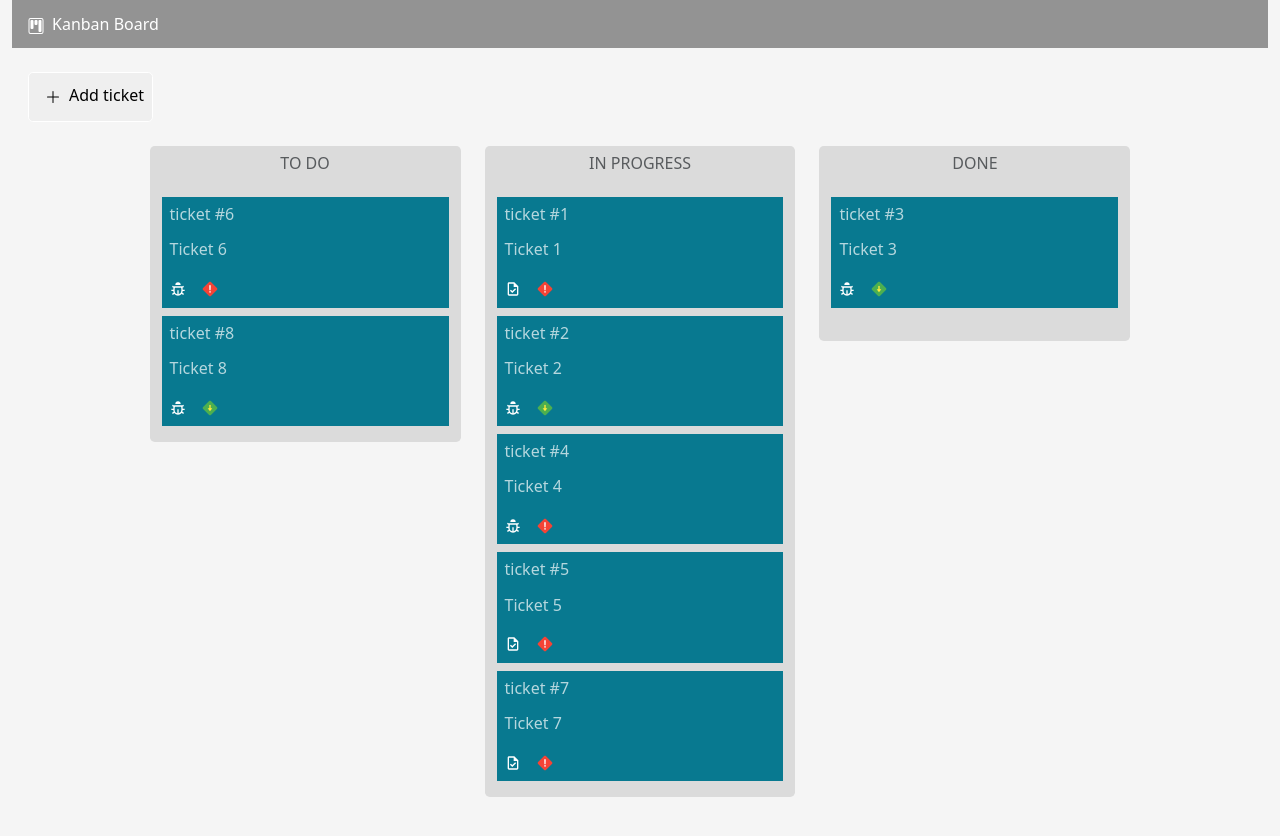
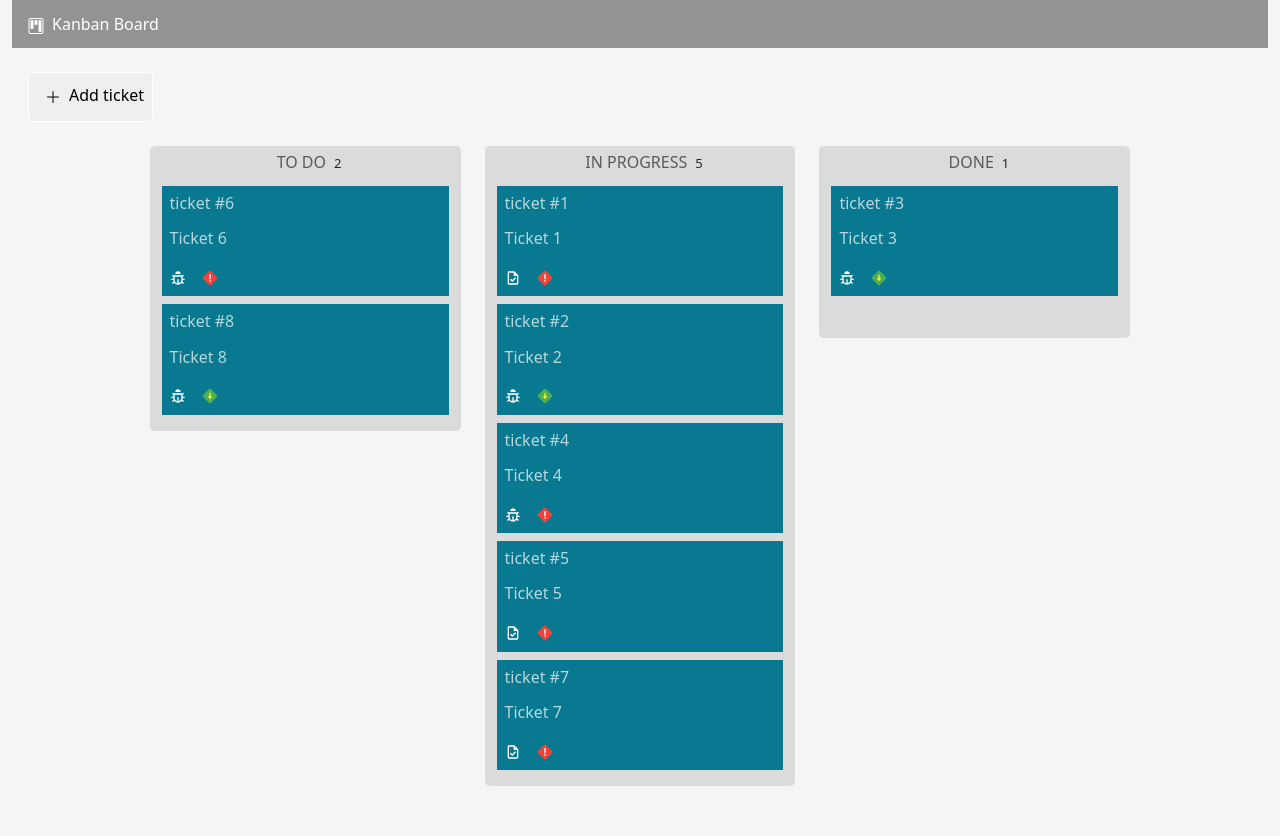
Before and after one commit to adriana-lazurca/kanban-board, a React (Create React App) app: page / in a window 1280 px wide. Shown: the top 836 px of the page. Built offline with nearby package versions, Linux system fonts and the light colour scheme; data requests are answered from the project's data file.

Commit message:
[Kanban-6]: styling refactoring

```diff
--- a/src/components/board-column/BoardColumn.jsx
+++ b/src/components/board-column/BoardColumn.jsx
@@ -4,7 +4,7 @@ export const BoardColumn = ({ tickets, renderTicket }) => {
    return (
       <div className='container-fluid rounded-3 px-1'>
          <div className='row'>
-            <div className='board-column col mx-2 py-2'>
+            <div className='board-column col mx-2 pb-2'>
                {tickets.map((ticket, index) => renderTicket(ticket, index))}
             </div>
          </div>
--- a/src/components/desktop-board/DesktopBoard.jsx
+++ b/src/components/desktop-board/DesktopBoard.jsx
@@ -59,7 +59,8 @@ export const DesktopBoard = ({ columns, tickets }) => {
    const onStatusChange = async (ticketId, status) => {
       const newTicket = { status };
       const updatedTicket = await updateTicket(ticketId, newTicket);
-      changeTicket(updatedTicket);
+
+      updatedTicket && changeTicket(updatedTicket);
    };
 
    useEffect(() => {
@@ -91,7 +92,10 @@ export const DesktopBoard = ({ columns, tickets }) => {
                      return (
                         <section className='col' key={containerId}>
                            <DroppableContainer id={containerId}>
-                              <h6 className='text-center py-2'>{container.title.toUpperCase()}</h6>
+                              <div className='text-center py-1'>
+                                 <h6 className='d-inline py-2 px-2'>{container.title.toUpperCase()}</h6>
+                                 <span className='container-length fw-lighter'>{container.items.length}</span>
+                              </div>
                               <BoardColumn
                                  tickets={container.items}
                                  selectedColumnName={container.name}
--- a/src/components/desktop-board/desktop-board.scss
+++ b/src/components/desktop-board/desktop-board.scss
@@ -1,5 +1,9 @@
 .container-tickets {
     width: 80% !important;
+
+    .container-length {
+        font-size: small;
+    }
 
     h6 {
         margin-bottom: 0 !important;
--- a/src/components/form-elements/input/Input.jsx
+++ b/src/components/form-elements/input/Input.jsx
@@ -1,4 +1,6 @@
 import { ErrorMessage, useField } from 'formik';
+
+import './input.scss'
 
 export const Input = ({ label, ...props }) => {
    const [field, meta] = useField(props);
--- /dev/null
+++ b/src/components/form-elements/input/input.scss
@@ -0,0 +1,4 @@
+.error {
+    color: red;
+    font-size: small;
+}
--- a/src/components/ticket/ticket-card/TicketCard.jsx
+++ b/src/components/ticket/ticket-card/TicketCard.jsx
@@ -1,32 +1,12 @@
-import React, { useContext } from 'react';
+import React from 'react';
+import { Link } from 'react-router-dom';
 
-import { Link } from 'react-router-dom';
-import { updateTicket } from '../../../apis/tickets';
-import { UpdatedTicketContext } from '../../kanban-board/KanbanBoard';
 import { types, priorities } from '../../../constants';
 import { findIcon } from '../utils/findIcon';
-import { useIsMobile } from '../../../hooks/useIsMobile';
-
 import './ticket-card.scss';
 
-export const TicketCard = ({ ticket }) => {
-   const { updateTicket: changeTicket } = useContext(UpdatedTicketContext);
-
-   const changeTicketStatus = async (ticketId, status) => {
-      const newTicket = { status };
-      const updatedTicket = await updateTicket(ticket.id, newTicket);
-      changeTicket(updatedTicket);
-   };
-   const isMobile = useIsMobile();
-
-   return (
-      <section className={`ticket p-2 my-2 ${isMobile ? 'bg-mobile' : ''}`}>
-         {/* {`button ${showAbout ? 'button--active' : 'button--inactive'}` */}
-         {/* <button
-         onClick={() => changeTicketStatus('inprogress')}
-         >
-            Start progress
-         </button> */}
+export const TicketCard = ({ ticket }) => (
+   <section className={'ticket p-2 my-2'}>
       <Link to={`/tickets/${ticket.id}`}>
          <h6 className='fs-6 text-start fw-lighter'>{`ticket #${ticket.id}`}</h6>
       </Link>
@@ -35,4 +15,3 @@ export const TicketCard = ({ ticket }) => {
       <figure className='d-inline px-3'>{findIcon(priorities, ticket.priority)}</figure>
    </section>
 );
-};
```
Lines whose indentation alone changed are shown as unchanged.
